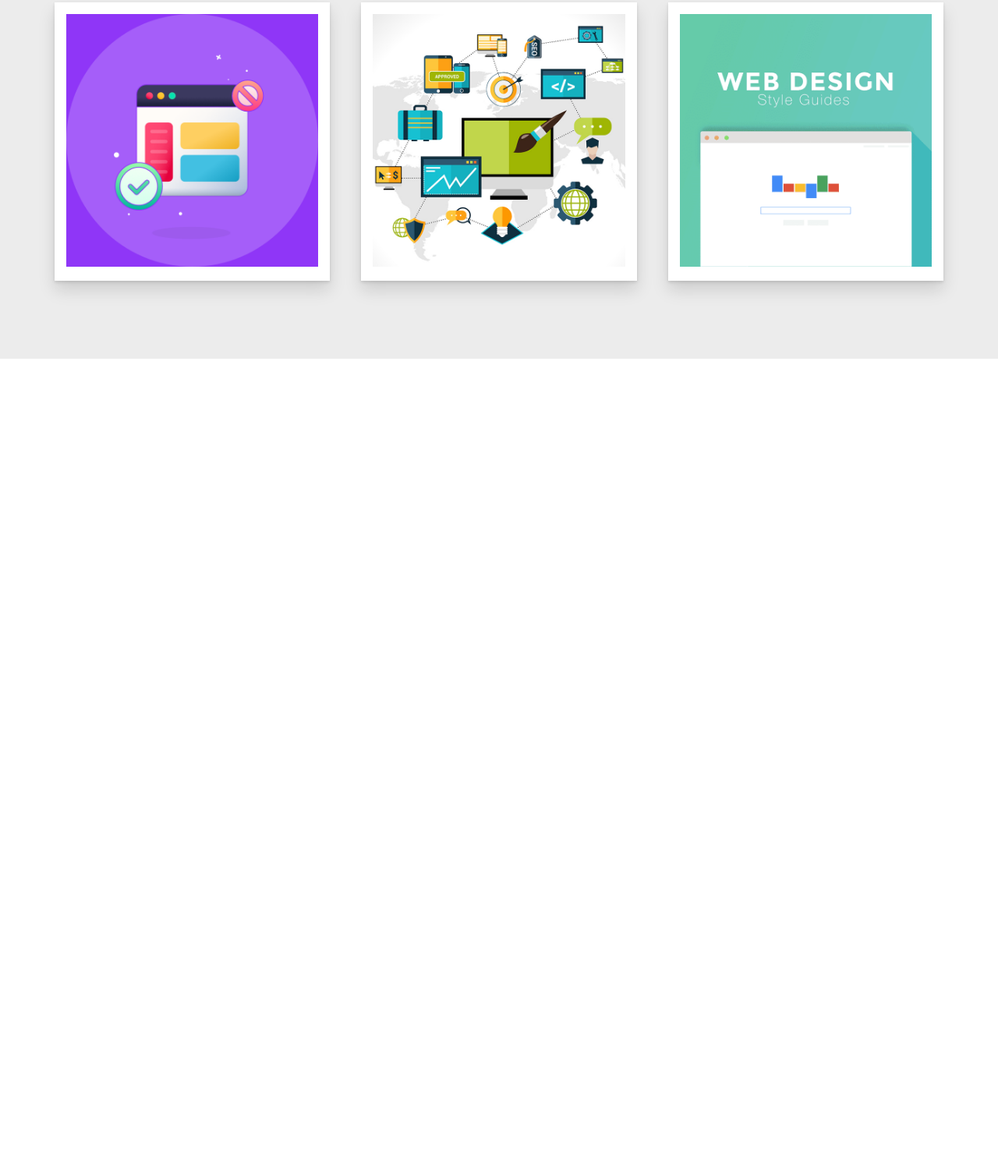
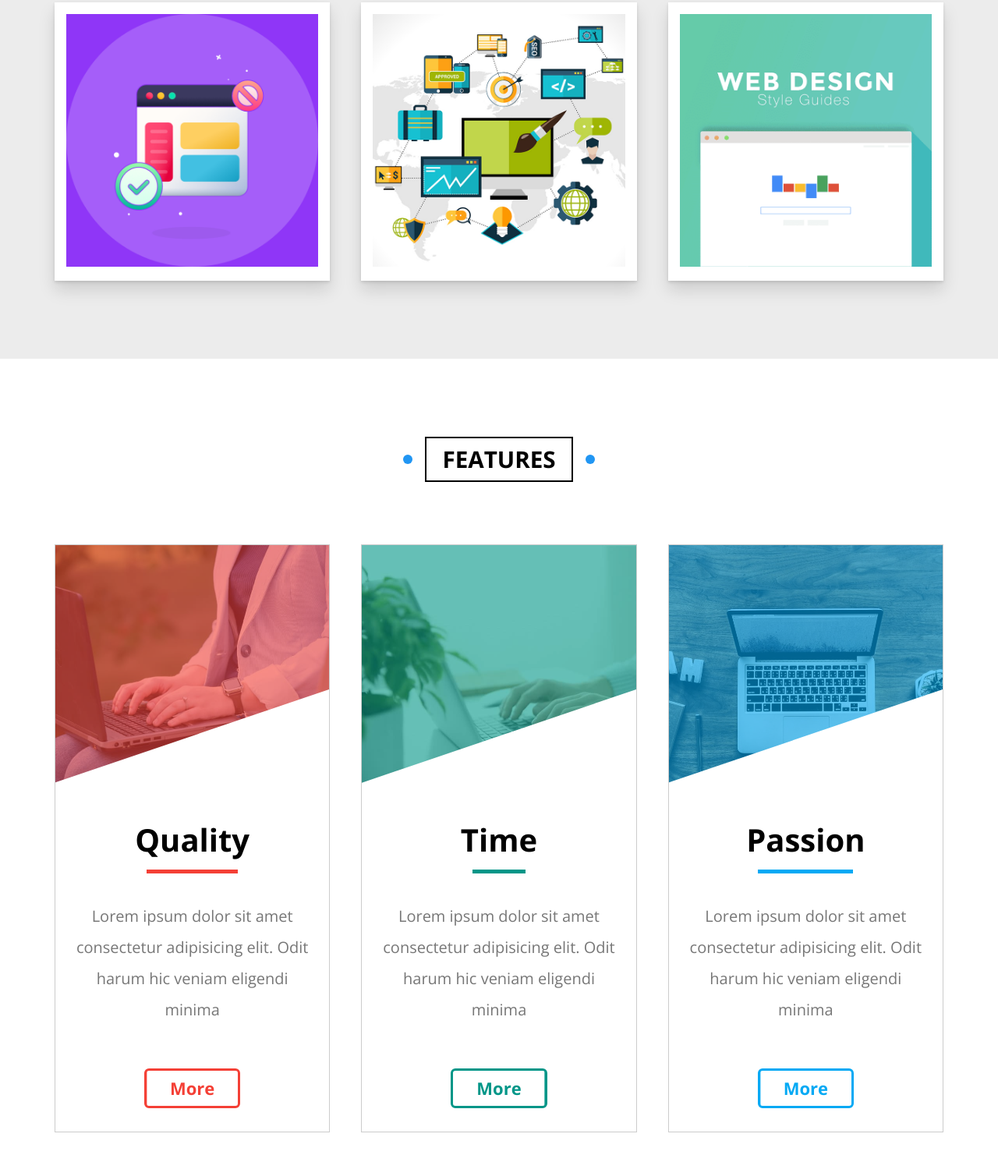
Before and after one commit to Oussama-hamdi/solid-carnival, a plain HTML site: page index.html in a window 1280 px wide. Shown: the part 2543-4033 px from the top of the page at 78% size. Before the commit the page ends 3003 px from the top, so only its background shows below. Drawn offline with nearby package versions, Linux system fonts and the light colour scheme.

Commit message:
Added Features Section

```diff
--- a/css/main.css
+++ b/css/main.css
@@ -391,6 +391,7 @@ header .mega-menu .links li a i {
   max-width: 100%;
 }
 /* End Articles */
+/* Start Gallery */
 .gallery {
   padding-top: var(--main-padding-top);
   padding-bottom: var(--main-padding-bottom);
@@ -433,6 +434,130 @@ header .mega-menu .links li a i {
 .gallery .box .image:hover img {
   transform: rotate(5deg) scale(1.1);
 }
+/* End Gallery */
+/* Start Features */
+.features {
+  position: relative;
+  background-color: white;
+  padding-top: var(--main-padding-top);
+  padding-bottom: var(--main-padding-bottom);
+}
+.features .container {
+  display: grid;
+  grid-template-columns: repeat(auto-fill, minmax(300px, 1Fr));
+  gap: 40px;
+}
+.features .container .box {
+  text-align: center;
+  border: 1px solid #ccc;
+}
+.features .container .box .img-holder {
+  overflow: hidden;
+  position: relative;
+}
+.features .container .box .img-holder::before {
+  content: "";
+  position: absolute;
+  top: 0;
+  left: 0;
+  width: 100%;
+  height: 100%;
+}
+.features .container .box .img-holder::after {
+  content: "";
+  position: absolute;
+  right: 0;
+  bottom: 0;
+  border-style: solid;
+  border-color: transparent transparent white transparent;
+  border-width: 0px 0px 170px 500px;
+  transition: var(--main-transition);
+}
+.features .container .box:hover .img-holder::after {
+  border-width: 170px 500px 170px 0;
+}
+.features .quality .img-holder::before {
+  background-color: rgb(244 64 54 / 60%);
+}
+.features .time .img-holder::before {
+  background-color: rgb(0 150 136 / 60%);
+}
+.features .passion .img-holder::before {
+  background-color: rgb(3 169 244 / 60%);
+}
+
+.features .box h2 {
+  width: fit-content;
+  position: relative;
+  font-size: 40px;
+  margin: auto;
+  text-transform: capitalize;
+}
+.features .box h2::after {
+  content: "";
+  position: absolute;
+  bottom: -20px;
+  left: 15px;
+  height: 5px;
+  width: calc(100% - 30px);
+}
+.features .quality h2::after {
+  background-color: #f44036;
+}
+.features .time h2::after {
+  background-color: #009688;
+}
+.features .passion h2::after {
+  background-color: #03a9f4;
+}
+.features .box p {
+  line-height: 2;
+  font-size: 20px;
+  margin: 30px auto;
+  padding: 25px;
+  color: #777;
+}
+.features .box a {
+  display: block;
+  width: fit-content;
+  margin: 0 auto 30px;
+  text-transform: capitalize;
+  border: 3px solid transparent;
+  font-weight: bold;
+  font-size: 22px;
+  padding: 10px 30px;
+  border-radius: 6px;
+  transition: var(--main-transition);
+}
+.features .quality a {
+  color: #f44036;
+  border-color: #f44036;
+  background: linear-gradient(to right, #f44036 50%, white 50%);
+  background-size: 200% 100%;
+  background-position: right bottom;
+}
+.features .time a {
+  color: #009688;
+  border-color: #009688;
+  background: linear-gradient(to right, #009688 50%, white 50%);
+  background-size: 200% 100%;
+  background-position: right bottom;
+}
+.features .passion a {
+  color: #03a9f4;
+  border-color: #03a9f4;
+  background: linear-gradient(to right, #03a9f4 50%, white 50%);
+  background-size: 200% 100%;
+  background-position: right bottom;
+}
+.features .box:hover a {
+  background-position: left bottom;
+  color: white;
+}
+.features .container .box img {
+  max-width: 100%;
+}
+/* End Features */
 /* Start Animation */
 @keyframes up-and-down {
   0%,
--- a/index.html
+++ b/index.html
@@ -269,7 +269,46 @@
       </div>
     </div>
     <!-- End Gallery -->
-
+    <!-- Start Features -->
+    <div class="features" id="features">
+      <h2 class="main-title">features</h2>
+      <div class="container">
+        <div class="box quality">
+          <div class="img-holder">
+            <img src="images/features-01.jpg" alt="" />
+          </div>
+          <h2>quality</h2>
+          <p>
+            Lorem ipsum dolor sit amet consectetur adipisicing elit. Odit harum
+            hic veniam eligendi minima
+          </p>
+          <a href="#">more</a>
+        </div>
+        <div class="box time">
+          <div class="img-holder">
+            <img src="images/features-02.jpg" alt="" />
+          </div>
+          <h2>time</h2>
+          <p>
+            Lorem ipsum dolor sit amet consectetur adipisicing elit. Odit harum
+            hic veniam eligendi minima
+          </p>
+          <a href="#">more</a>
+        </div>
+        <div class="box passion">
+          <div class="img-holder">
+            <img src="images/features-03.jpg" alt="" />
+          </div>
+          <h2>passion</h2>
+          <p>
+            Lorem ipsum dolor sit amet consectetur adipisicing elit. Odit harum
+            hic veniam eligendi minima
+          </p>
+          <a href="#">more</a>
+        </div>
+      </div>
+    </div>
+    <!-- End Features -->
     <script src="js/main.js"></script>
   </body>
 </html>
```
